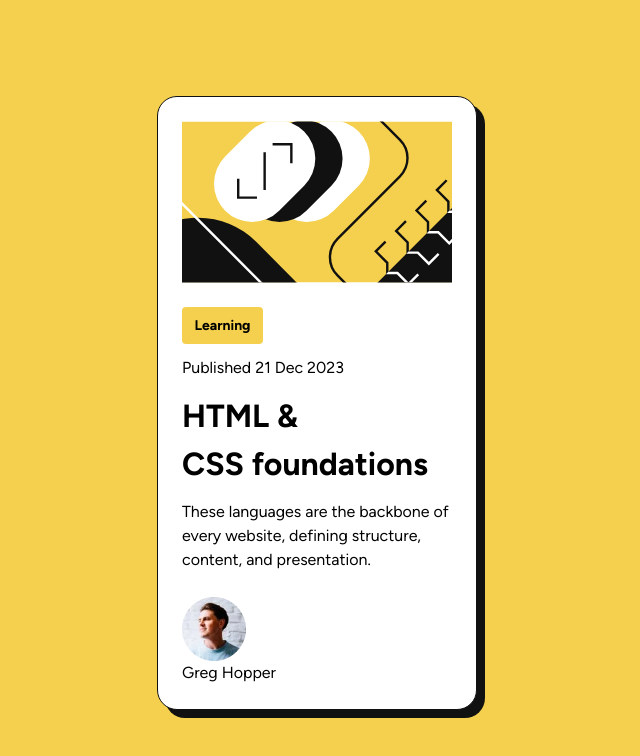
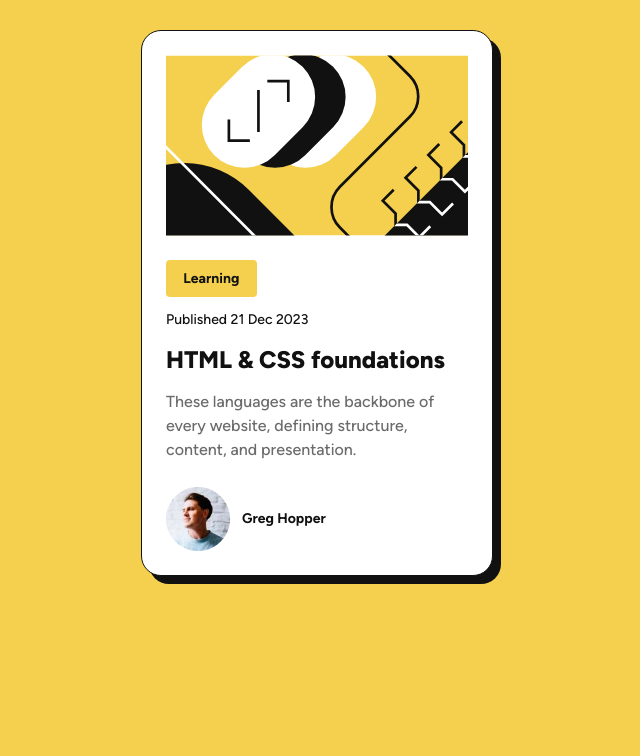
Before and after one commit to pruwt/blog-preview-component, a plain HTML site: page blog-preview-card-main/index.html in a window 1280 px wide. Shown: the whole page, without its empty margins (323-963 px from the left). Drawn offline with Linux system fonts and the light colour scheme.

Commit message:
completed card styling

```diff
--- a/blog-preview-card-main/styles.css
+++ b/blog-preview-card-main/styles.css
@@ -51,6 +51,8 @@
     font-family: 'Figtree';
     src: url(./assets/fonts/Figtree-VariableFont_wght.ttf);
   }
+
+
   body{
     display: flex;
     flex-direction: column;
@@ -58,15 +60,16 @@
     align-items: center;
     font-family:'Figtree';
     background-color: #F4D04E;
+
   }
 
   .component-wrapper{
     display: flex;
     flex-direction: column;
     gap: 24px;
-    max-width: 20rem;
+    max-width: 22rem;
     /* max-height: 100%; */
-    margin-top: 30%;
+    margin-top: 30px;
     padding: 24px;
     border: 1px solid #111111;
     border-radius: 20px;
@@ -89,11 +92,35 @@
     max-width: 30%;
     padding:8px;
     border-radius: 4px;
-    font-size: 14px;
+    font-size: 0.875rem;
     font-weight: bold;
     text-align: center;
+    color: #111111;
+
   }
 
   .published-text{
-
+    font-size: 0.875rem;
+    color: #111111;
+    font-weight: 500;
   }
+  h1{
+    font-size: 1.5rem;
+    color: #111111;
+    font-weight: 800;
+  }
+  .description{
+    font-size: 1rem;
+    color: #6B6B6B;
+    font-weight: 500;
+  }
+  .author-container{
+    display: flex;
+    align-items: center;
+    gap: 12px;
+  }
+  .author-container > p {
+    font-size: 0.875rem;
+    color: #111111;
+    font-weight: bold;
+  }
```
